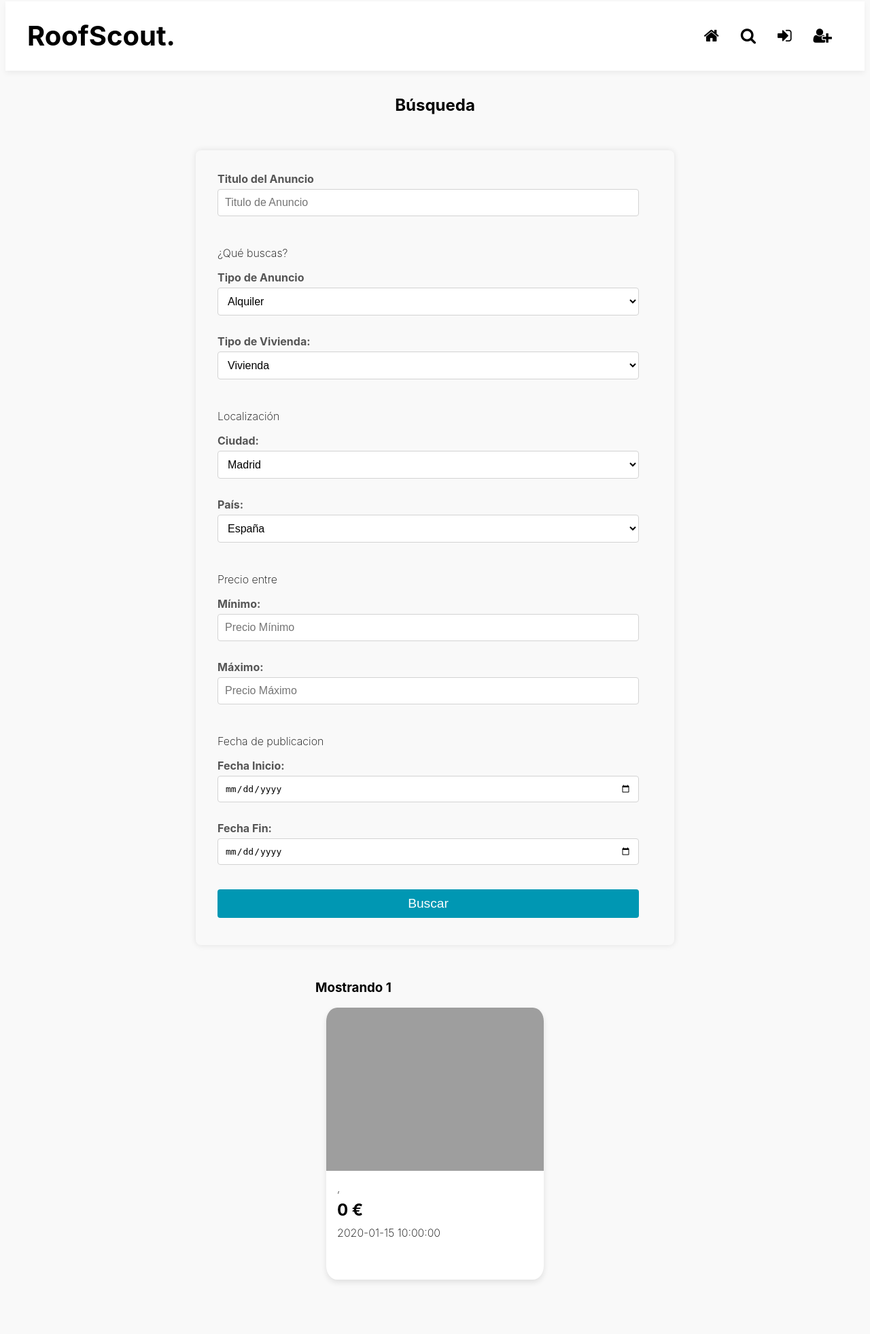
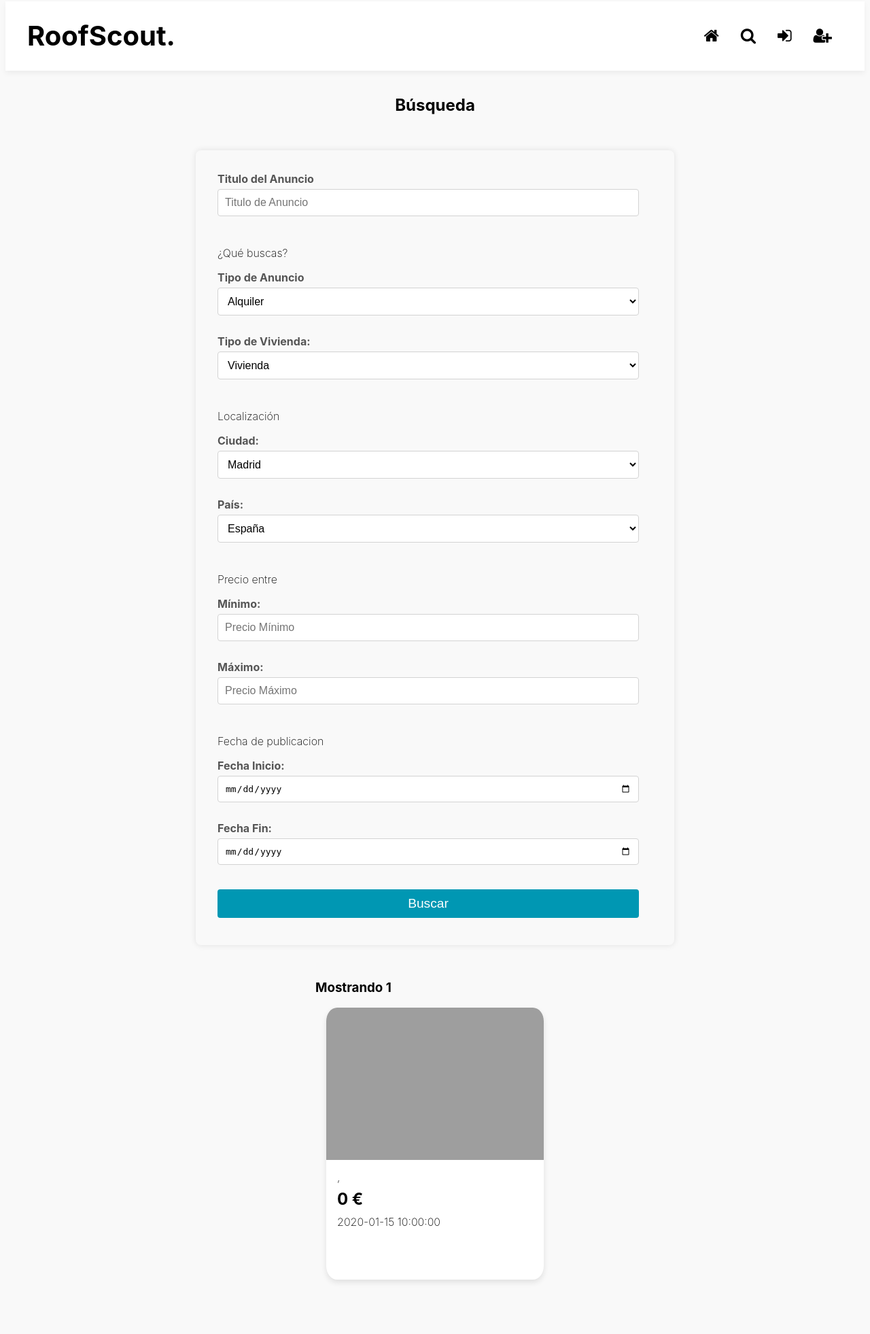
Before and after one commit to pablo4licante/roofscout, a PHP site: page /busqueda in a window 1280 px wide. Shown: the top 1962 px of the page at 68% size. Run offline with PHP 8.4, Linux system fonts and the light colour scheme; tables that the repository leaves empty or names only in its code hold one stand-in row (values such as "Sample post"); data that the repository does not hold is empty; grey boxes are pictures that could not be loaded.

Commit message:
photos fixed

```diff
--- a/src/styles/global.css
+++ b/src/styles/global.css
@@ -305,9 +305,10 @@ h2 {
         }
 
         > .card-img {
-            flex: 1;
-            width: 20rem;
+            height: 14rem;
+            object-fit: cover;
         }
+
     }
 
     &:hover {
--- a/src/views/templates/card.inc.php
+++ b/src/views/templates/card.inc.php
@@ -1,6 +1,6 @@
 <article class="card">
     <a href="html/anuncio/<?php echo htmlspecialchars($anuncio['id']); ?>">
-        <img src="/images/<?php echo htmlspecialchars('aqui iria la imagen'); ?>" alt="Card Image" class="card-img">
+            <img alt="Card Image" class="card-img" src="./src/assets/images/<?php echo rand(1, 11); ?>.jpg">
         <div class="card-content">
             <h3><?php echo htmlspecialchars($anuncio['titulo']); ?></h3>
             <p><?php echo htmlspecialchars($anuncio['ciudad']); ?>, <?php echo htmlspecialchars($anuncio['pais']); ?>
```
Also changed, not shown: src/assets/images/1.jpg (added), src/assets/images/10.jpg (added), src/assets/images/11.jpg (added), src/assets/images/2.jpg (added), src/assets/images/3.jpg (added), src/assets/images/4.png (added), src/assets/images/5.jpg (added), src/assets/images/6.jpg (added), src/assets/images/7.jpg (added), src/assets/images/8.jpg (added), src/assets/images/9.jpg (added).
